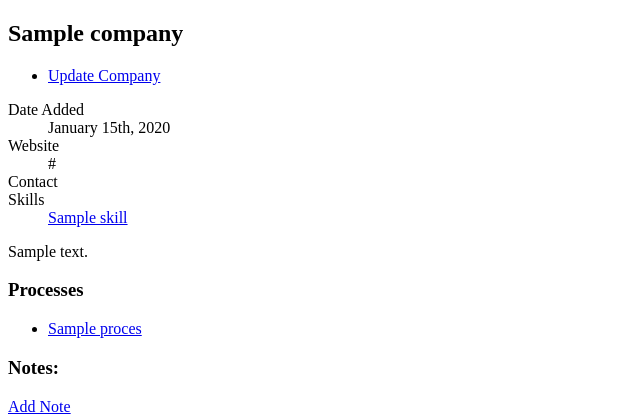
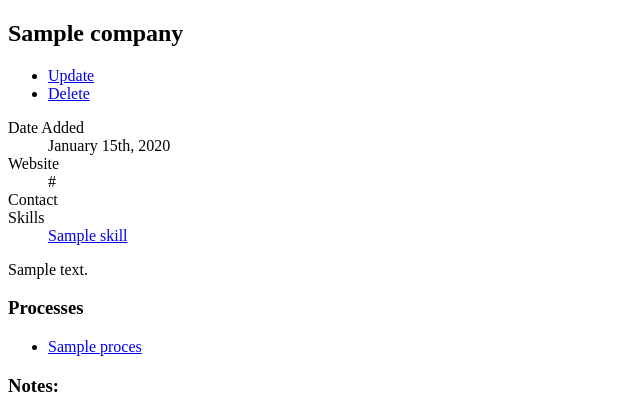
Before and after one commit to RodrigoVillatoro/recruiting_crm, a Django app: a page that uses tommy/crm/templates/crm/company_detail.html in a window 1280 px wide. Shown: the part 152-569 px from the top of the page, without its empty margins (0-640 px from the left). Run offline with Django 3.2, Linux system fonts and the light colour scheme; tables that the repository leaves empty hold one stand-in row (values such as "Sample post"); parts of the project's set-up code (start-up, migrations or seed data) failed here and were passed over.

Commit message:
delete actions

```diff
--- a/tommy/crm/models.py
+++ b/tommy/crm/models.py
@@ -82,6 +82,9 @@ class Company(models.Model):
     def get_absolute_url(self):
         return reverse('crm_company_detail', kwargs={'slug': self.slug})
 
+    def get_delete_url(self):
+        return reverse('crm_company_delete', kwargs={'slug': self.slug})
+
     def get_update_url(self):
         return reverse('crm_company_update', kwargs={'slug': self.slug})
 
@@ -143,6 +146,9 @@ class Contact(models.Model):
     def get_absolute_url(self):
         return reverse('crm_contact_detail', kwargs={'slug': self.slug})
 
+    def get_delete_url(self):
+        return reverse('crm_contact_delete', kwargs={'slug': self.slug})
+
     def get_update_url(self):
         return reverse('crm_contact_update', kwargs={'slug': self.slug})
 
@@ -192,6 +198,9 @@ class Process(models.Model):
     def get_absolute_url(self):
         return reverse('crm_process_detail', kwargs={'slug': self.slug})
 
+    def get_delete_url(self):
+        return reverse('crm_process_delete', kwargs={'slug': self.slug})
+
     def get_update_url(self):
         return reverse('crm_process_update', kwargs={'slug': self.slug})
 
--- a/tommy/crm/templates/crm/company_confirm_delete.html
+++ b/tommy/crm/templates/crm/company_confirm_delete.html
@@ -10,6 +10,7 @@
       <form action="{{ company.get_delete_url }}" method="post">
         {% csrf_token %}
         <p>Are you sure you want to delete company {{ company.name }}?</p>
+        <p>Warning! This action will also delete all the information associated with this company: it's Contacts, Processes, Notes, etc.</p>
         <a href="{{ company.get_absolute_url }}">Cancel</a>
         <button type="submit">Delete Company</button>
       </form>
--- a/tommy/crm/templates/crm/company_detail.html
+++ b/tommy/crm/templates/crm/company_detail.html
@@ -8,9 +8,8 @@
   <article>
     <h2>{{ company.name }}</h2>
     <ul>
-      <li>
-        <a href="{{ company.get_update_url }}">Update Company</a>
-      </li>
+      <li><a href="{{ company.get_update_url }}">Update</a></li>
+      <li><a href="{{ company.get_delete_url }}">Delete</a></li>
     </ul>
     <dl>
       <dt>Date Added</dt>
--- a/tommy/crm/templates/crm/company_form_update.html
+++ b/tommy/crm/templates/crm/company_form_update.html
@@ -10,6 +10,7 @@
       <form action="{{ company.get_update_url }}" method="post">
         {% csrf_token %}
         {{ form.as_p }}
+        <a href="{{ company.get_absolute_url }}">Cancel</a>
         <button type="submit">Update Company</button>
       </form>
     </div>
--- a/tommy/crm/templates/crm/contact_detail.html
+++ b/tommy/crm/templates/crm/contact_detail.html
@@ -7,9 +7,8 @@
 {% block content %}
   <h2>{{ contact.get_full_name }}</h2>
   <ul>
-    <li>
-      <a href="{{ contact.get_update_url }}">Update Contact</a>
-    </li>
+    <li><a href="{{ contact.get_update_url }}">Update</a></li>
+    <li><a href="{{ contact.get_delete_url }}">Delete</a></li>
   </ul>
   <p>{{ contact.company }}</p>
 {% endblock %}
--- a/tommy/crm/templates/crm/contact_form_update.html
+++ b/tommy/crm/templates/crm/contact_form_update.html
@@ -10,6 +10,7 @@
       <form action="{{ contact.get_update_url }}" method="post">
         {% csrf_token %}
         {{ form.as_p }}
+        <a href="{{ contact.get_absolute_url }}">Cancel</a>
         <button type="submit">Update Contact</button>
       </form>
     </div>
--- a/tommy/crm/templates/crm/process_detail.html
+++ b/tommy/crm/templates/crm/process_detail.html
@@ -7,9 +7,8 @@
 {% block content %}
   <h2>{{ process.title }}</h2>
   <ul>
-    <li>
-      <a href="{{ process.get_update_url }}">Update Process</a>
-    </li>
+    <li><a href="{{ process.get_update_url }}">Update</a></li>
+    <li><a href="{{ process.get_delete_url }}">Delete</a></li>
   </ul>
   <a href="{{ process.company.get_absolute_url }}">{{ process.company }}</a>
   <h3>Notes:</h3>
--- a/tommy/crm/templates/crm/process_form_update.html
+++ b/tommy/crm/templates/crm/process_form_update.html
@@ -10,6 +10,7 @@
       <form action="{{ process.get_update_url }}" method="post">
         {% csrf_token %}
         {{ form.as_p }}
+        <a href="{{ process.get_absolute_url }}">Cancel</a>
         <button type="submit">Update Process</button>
       </form>
     </div>
--- a/tommy/crm/urls.py
+++ b/tommy/crm/urls.py
@@ -1,8 +1,9 @@
 from django.conf.urls import url
 
-from .views import (CompanyCreate, CompanyUpdate, CompanyNoteCreate,
-                    ContactCreate, ContactUpdate, ProcessCreate,
-                    ProcessUpdate, ProcessNoteCreate, SkillCreate,
+from .views import (CompanyCreate, CompanyDelete, CompanyUpdate,
+                    CompanyNoteCreate, ContactCreate, ContactDelete,
+                    ContactUpdate, ProcessCreate, ProcessDelete, ProcessUpdate,
+                    ProcessNoteCreate, SkillCreate,
                     company_detail, company_list, contact_detail,
                     contact_list, process_detail, process_list, skill_detail,
                     skill_list)
@@ -23,6 +24,11 @@ urlpatterns = [
         r'^company/(?P<slug>[\w\-]+)/$',
         company_detail,
         name='crm_company_detail'
+    ),
+    url(
+        r'^company/(?P<slug>[\w\-]+)/delete/$',
+        CompanyDelete.as_view(),
+        name='crm_company_delete'
     ),
     url(
         r'^company/(?P<slug>[\w\-]+)/update/$',
@@ -50,6 +56,11 @@ urlpatterns = [
         name='crm_contact_detail'
     ),
     url(
+        r'^contact/(?P<slug>[\w\-]+)/delete/$',
+        ContactDelete.as_view(),
+        name='crm_contact_delete'
+    ),
+    url(
         r'^contact/(?P<slug>[\w\-]+)/upgrade/$',
         ContactUpdate.as_view(),
         name='crm_contact_update'
@@ -68,6 +79,11 @@ urlpatterns = [
         r'^process/(?P<slug>[\w\-]+)/$',
         process_detail,
         name='crm_process_detail'
+    ),
+    url(
+        r'^process/(?P<slug>[\w\-]+)/delete/$',
+        ProcessDelete.as_view(),
+        name='crm_process_delete'
     ),
     url(
         r'^process/(?P<slug>[\w\-]+)/update/$',
--- a/tommy/crm/views.py
+++ b/tommy/crm/views.py
@@ -1,15 +1,22 @@
+from django.core.urlresolvers import reverse_lazy
 from django.shortcuts import get_object_or_404, redirect, render
 from django.views.generic import View
 
 from .forms import (CompanyForm, CompanyNoteForm, ContactForm, ProcessForm,
                     ProcessNoteForm, SkillForm)
 from .models import Company, Contact, Process, Skill
-from .utils import ObjectCreateMixin, ObjectUpdateMixin
+from .utils import ObjectCreateMixin, ObjectDeleteMixin, ObjectUpdateMixin
 
 
 class CompanyCreate(ObjectCreateMixin, View):
     form_class = CompanyForm
     template_name = 'crm/company_form.html'
+
+
+class CompanyDelete(ObjectDeleteMixin, View):
+    model = Company
+    success_url = reverse_lazy('crm_company_list')
+    template_name = 'crm/company_confirm_delete.html'
 
 
 class CompanyUpdate(ObjectUpdateMixin, View):
@@ -28,6 +35,12 @@ class ContactCreate(ObjectCreateMixin, View):
     template_name = 'crm/contact_form.html'
 
 
+class ContactDelete(ObjectDeleteMixin, View):
+    model = Contact
+    success_url = reverse_lazy('crm_contact_list')
+    template_name = 'crm/contact_confirm_delete.html'
+
+
 class ContactUpdate(ObjectUpdateMixin, View):
     form_class = ContactForm
     model = Contact
@@ -37,6 +50,12 @@ class ContactUpdate(ObjectUpdateMixin, View):
 class ProcessCreate(ObjectCreateMixin, View):
     form_class = ProcessForm
     template_name = 'crm/process_form.html'
+
+
+class ProcessDelete(ObjectDeleteMixin, View):
+    model = Process
+    success_url = reverse_lazy('crm_process_list')
+    template_name = 'crm/process_confirm_delete.html'
 
 
 class ProcessUpdate(ObjectUpdateMixin, View):
```
Also changed, not shown: tommy/crm/utils.py (+18 -0 lines).
